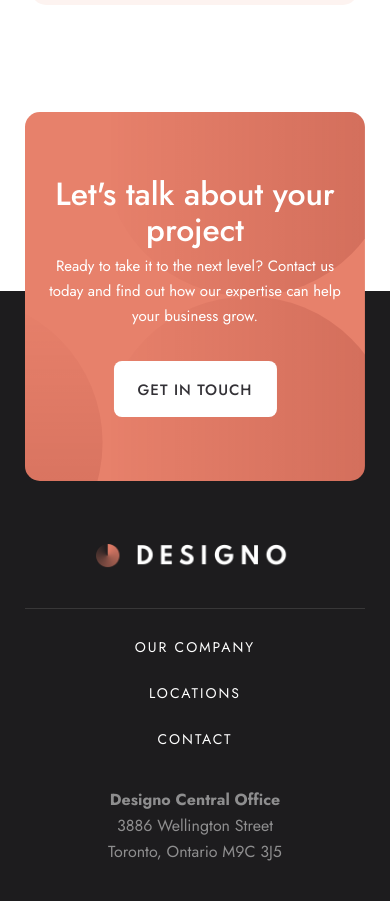
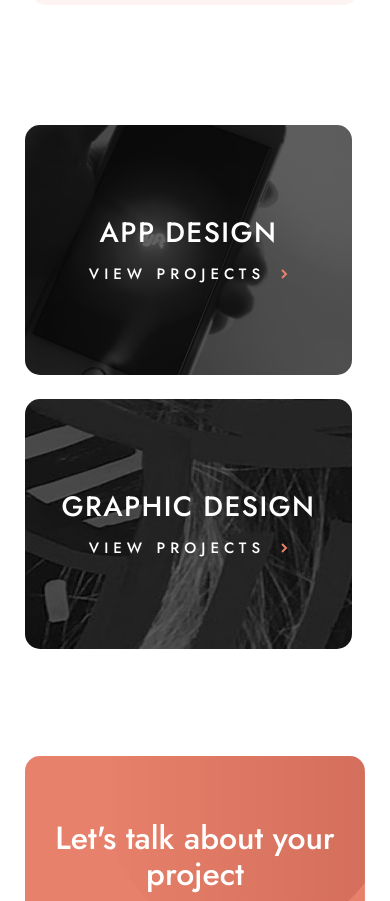
Before and after one commit to dbslapitan/designo, a Next.js app: page /designs/web in a window 390 px wide. Shown: the part 3573-4474 px from the top of the page. Built offline with nearby package versions, Linux system fonts and the light colour scheme.

Commit message:
finish design of design link on mobile

```diff
--- a/src/app/designs/web/page.tsx
+++ b/src/app/designs/web/page.tsx
@@ -8,6 +8,7 @@ import camp from "../../../../public/web-design/desktop/image-camp.jpg";
 import photon from "../../../../public/web-design/desktop/image-photon.jpg";
 import transfer from "../../../../public/web-design/desktop/image-transfer.jpg";
 import Card from "@/ui/card/card";
+import DesignLinks from "@/ui/design-links/design-links";
 
 export default function WebDesigns(){
 
@@ -55,6 +56,7 @@ export default function WebDesigns(){
                     })
                 }
             </ul>
+            <DesignLinks current="web" />
             <CallToAction />
         </main>
     );
--- /dev/null
+++ b/src/ui/design-links/design-links.module.scss
@@ -0,0 +1,120 @@
+@use "../../styles/mixins" as *;
+@use "../../styles/variables" as *;
+
+.links{
+    width: 87.2%;
+    margin: 6rem auto 0;
+    display: flex;
+    flex-direction: column;
+    row-gap: 1.5rem;
+
+    &__item{
+        text-align: center;
+    }
+
+    &__link{
+        height: 15.625rem;
+        width: 20.4375rem;
+        border-radius: 0.9375rem;
+        display: flex;
+        flex-direction: column;
+        justify-content: center;
+        color: $white;
+
+        &--web{
+            background-image: linear-gradient(0deg, #00000099, #00000099), url("../../../public/home/mobile/image-web-design.jpg");
+
+            &:hover{
+                background-image: linear-gradient(0deg, #E7816B99, #E7816B99),  url("../../../public/home/mobile/image-web-design.jpg");
+            }
+
+            @include tablet{
+                background-image: linear-gradient(0deg, #00000099, #00000099), url("../../../public/home/tablet/image-web-design.jpg");
+
+                &:hover{
+                    background-image: linear-gradient(0deg, #E7816B99, #E7816B99),  url("../../../public/home/tablet/image-web-design.jpg");
+                }
+            }
+
+            @include desktop{
+                background-image: linear-gradient(0deg, #00000099, #00000099), url("../../../public/home/desktop/image-web-design-large.jpg");
+                height: 40rem;
+
+                &:hover{
+                    background-image: linear-gradient(0deg, #E7816B99, #E7816B99),  url("../../../public/home/desktop/image-web-design-large.jpg");
+                }
+            }
+        }
+
+        &--app{
+            background-image: linear-gradient(0deg, #00000099, #00000099), url("../../../public/home/mobile/image-app-design.jpg");
+
+            &:hover{
+                background-image: linear-gradient(0deg, #E7816B99, #E7816B99),  url("../../../public/home/mobile/image-app-design.jpg");
+            }
+
+            @include tablet{
+                background-image: linear-gradient(0deg, #00000099, #00000099), url("../../../public/home/tablet/image-app-design.jpg");
+
+                &:hover{
+                    background-image: linear-gradient(0deg, #E7816B99, #E7816B99),  url("../../../public/home/tablet/image-app-design.jpg");
+                }
+            }
+
+            @include desktop{
+                background-image: linear-gradient(0deg, #00000099, #00000099), url("../../../public/home/desktop/image-app-design.jpg");
+
+                &:hover{
+                    background-image: linear-gradient(0deg, #E7816B99, #E7816B99),  url("../../../public/home/desktop/image-app-design.jpg");
+                }
+            }
+        }
+
+        &--graphic{
+            background-image: linear-gradient(0deg, #00000099, #00000099), url("../../../public/home/mobile/image-graphic-design.jpg");
+
+            &:hover{
+                background-image: linear-gradient(0deg, #E7816B99, #E7816B99),  url("../../../public/home/mobile/image-graphic-design.jpg");
+            }
+
+            @include tablet{
+                background-image: linear-gradient(0deg, #00000099, #00000099), url("../../../public/home/tablet/image-graphic-design.jpg");
+
+                &:hover{
+                    background-image: linear-gradient(0deg, #E7816B99, #E7816B99),  url("../../../public/home/tablet/image-graphic-design.jpg");
+                }
+            }
+
+            @include desktop{
+                background-image: linear-gradient(0deg, #00000099, #00000099), url("../../../public/home/desktop/image-graphic-design.jpg");
+
+                &:hover{
+                    background-image: linear-gradient(0deg, #E7816B99, #E7816B99),  url("../../../public/home/desktop/image-graphic-design.jpg");
+                }
+            }
+        }
+
+        &--hide{
+            display: none;
+        }
+    }
+
+    &__title{
+        font-size: 1.75rem;
+        font-weight: 500;
+        line-height: 1.28751;
+        letter-spacing: 1.4px;
+    }
+
+    &__projects{
+        margin-top: 0.75rem;
+        font-size: 0.9375rem;
+        font-weight: 500;
+        letter-spacing: 5px;
+
+        &::after{
+            margin-left: 1rem;
+            content: url("../../../public/shared/desktop/icon-right-arrow.svg");
+        }
+    }
+}
--- /dev/null
+++ b/src/ui/design-links/design-links.tsx
@@ -0,0 +1,33 @@
+import Link from "next/link";
+import styles from "./design-links.module.scss";
+
+export default function DesignLinks({current}: {current: string}) {
+
+    const designs = [{
+        title: "WEB",
+        link: "/designs/web"
+    }, {
+        title: "APP",
+        link: "/designs/app"
+    }, {
+        title: "GRAPHIC",
+        link: "/designs/graphic"
+    }];
+
+    return (
+        <ul className={`${styles["links"]}`}>
+            {
+                designs.map(design => {
+                    return (
+                        <li className={`${styles["links__item"]}`}>
+                            <Link href={design.link} className={`${styles["links__link"]} ${styles[`links__link--${design.title.toLowerCase()}`]} ${ current.toLowerCase() === design.title.toLowerCase() ? styles["links__link--hide"] : ""}`}>
+                                <h2 className={`${styles["links__title"]}`}>{`${design.title} DESIGN`}</h2>
+                                <p className={`${styles["links__projects"]}`}>VIEW PROJECTS</p>
+                            </Link>
+                        </li>
+                    );
+                })
+            }
+        </ul>
+    );
+}
```
